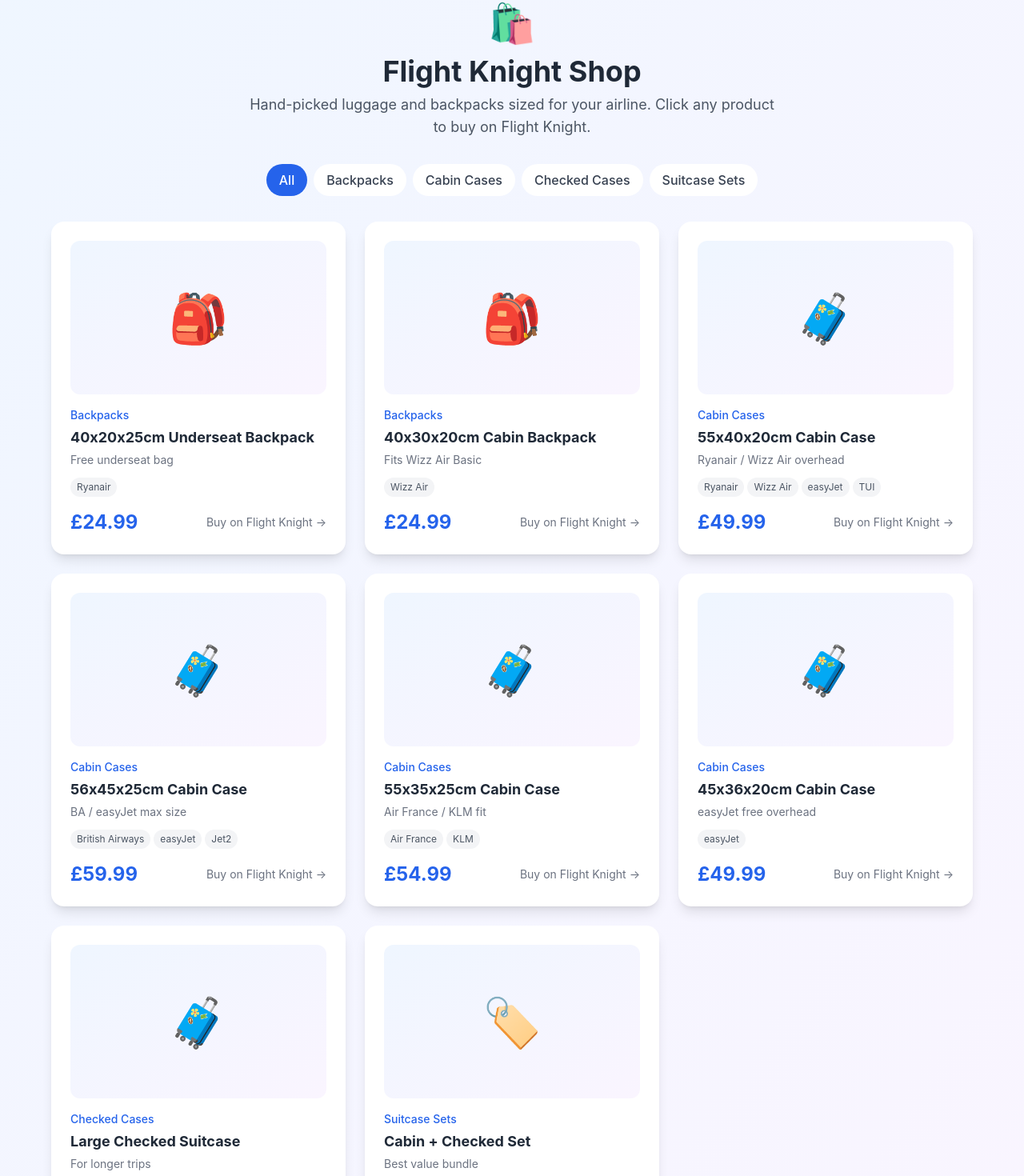
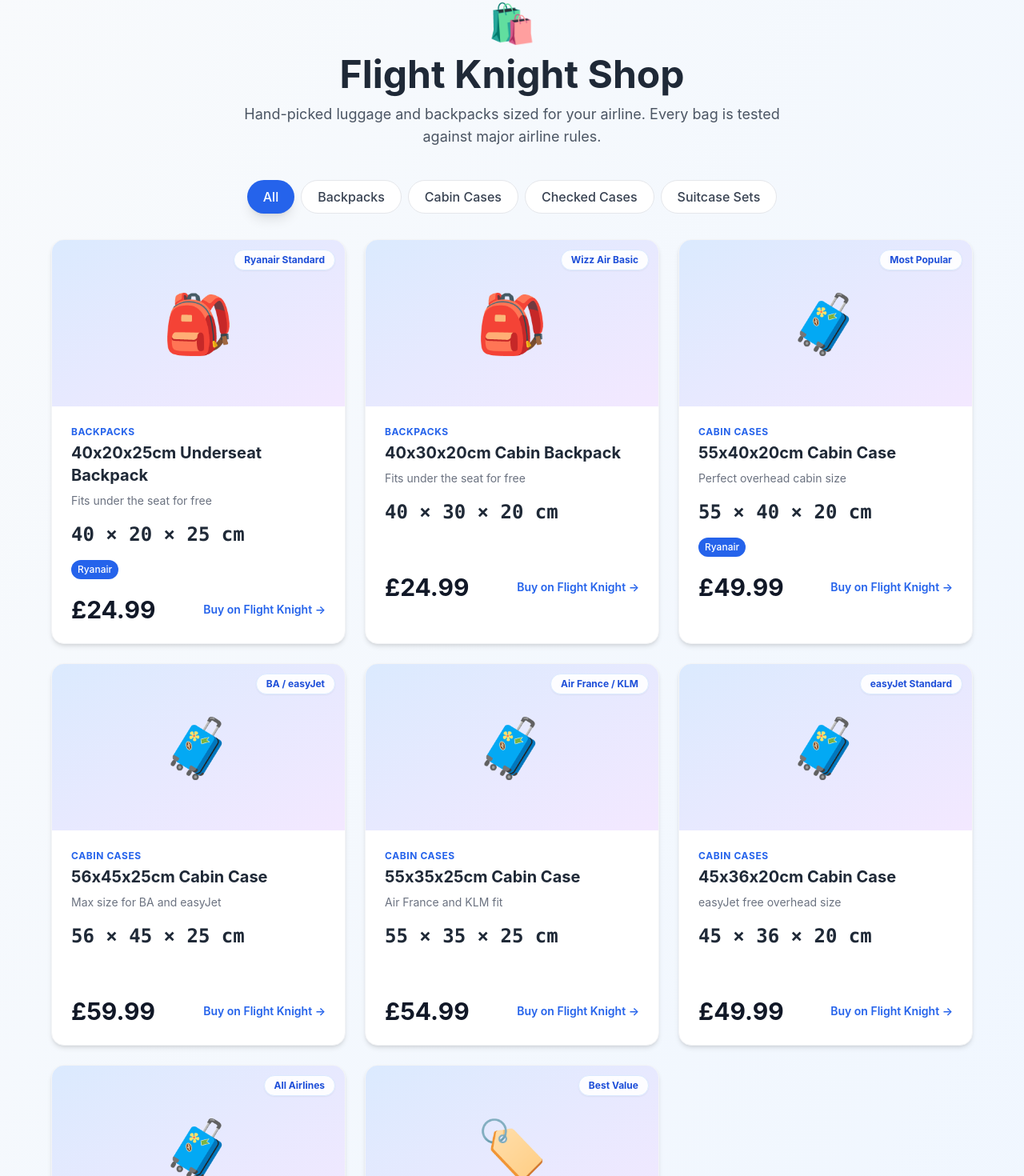
Before and after one commit to nilo1221/baggage-checker, a Next.js app: page /shop in a window 1280 px wide. Shown: the part 139-1609 px from the top of the page at 80% size. Built offline with nearby package versions, Linux system fonts and the light colour scheme.

Commit message:
Improve product cards in shop with badges, dimensions and airline chips

```diff
--- a/app/shop/page.js
+++ b/app/shop/page.js
@@ -1,37 +1,46 @@
 'use client'
 
-import { useState } from 'react'
+import { useState, useMemo } from 'react'
 import { useRouter } from 'next/navigation'
 import { getDeepLink } from '../../lib/affiliate'
 import { products, categories } from '../../lib/products'
+import { airlines } from '../../lib/airlines'
 
 export default function ShopPage() {
   const router = useRouter()
   const [selectedCategory, setSelectedCategory] = useState('All')
+
+  const airlineColor = useMemo(() => {
+    const map = {}
+    airlines.forEach((a) => {
+      map[a.name] = a.color
+    })
+    return map
+  }, [])
 
   const filteredProducts = selectedCategory === 'All'
     ? products
     : products.filter(p => p.category === selectedCategory)
 
   return (
-    <div className="min-h-screen bg-gradient-to-br from-blue-50 to-purple-50">
+    <div className="min-h-screen bg-gradient-to-br from-slate-50 to-blue-50">
       <div className="container mx-auto px-4 py-8">
         <div className="max-w-6xl mx-auto">
           <button
             onClick={() => router.push('/')}
-            className="mb-6 flex items-center space-x-2 text-blue-600 hover:text-blue-800 font-semibold"
+            className="mb-6 flex items-center space-x-2 text-blue-600 hover:text-blue-800 font-semibold transition-colors"
           >
             <span>←</span>
             <span>Back to Checker</span>
           </button>
 
-          <div className="text-center mb-8">
+          <div className="text-center mb-10">
             <span className="text-5xl mb-4 block">🛍️</span>
-            <h1 className="text-4xl font-bold text-gray-800 mb-2">
+            <h1 className="text-4xl md:text-5xl font-bold text-gray-800 mb-3">
               Flight Knight Shop
             </h1>
             <p className="text-lg text-gray-600 max-w-2xl mx-auto">
-              Hand-picked luggage and backpacks sized for your airline. Click any product to buy on Flight Knight.
+              Hand-picked luggage and backpacks sized for your airline. Every bag is tested against major airline rules.
             </p>
           </div>
 
@@ -40,10 +49,10 @@
               <button
                 key={category}
                 onClick={() => setSelectedCategory(category)}
-                className={`px-4 py-2 rounded-full font-medium transition-colors ${
+                className={`px-5 py-2 rounded-full font-medium transition-all ${
                   selectedCategory === category
-                    ? 'bg-blue-600 text-white'
-                    : 'bg-white text-gray-700 hover:bg-gray-100'
+                    ? 'bg-blue-600 text-white shadow-lg'
+                    : 'bg-white text-gray-700 hover:bg-gray-100 border border-gray-200'
                 }`}
               >
                 {category}
@@ -58,54 +67,72 @@
                 href={getDeepLink(product.path)}
                 target="_blank"
                 rel="sponsored noopener noreferrer"
-                className="bg-white rounded-2xl shadow-lg p-6 hover:shadow-xl transition-shadow group"
+                className="group bg-white rounded-2xl shadow-md hover:shadow-2xl transition-all duration-300 hover:-translate-y-2 overflow-hidden border border-gray-100"
               >
-                <div className="bg-gradient-to-br from-blue-50 to-purple-50 rounded-xl h-48 flex items-center justify-center mb-4 text-6xl group-hover:scale-105 transition-transform">
+                <div className="relative h-52 bg-gradient-to-br from-blue-100 to-purple-100 flex items-center justify-center">
+                  {product.badge && (
+                    <span className="absolute top-3 right-3 px-3 py-1 bg-white/90 backdrop-blur-sm text-blue-700 text-xs font-bold rounded-full shadow-sm border border-blue-100">
+                      {product.badge}
+                    </span>
+                  )}
+                  <span className="text-7xl group-hover:scale-110 transition-transform duration-300">
                     {product.emoji}
+                  </span>
                 </div>
-                <div className="text-sm text-blue-600 font-medium mb-1">
+
+                <div className="p-6">
+                  <div className="text-xs text-blue-600 font-bold uppercase tracking-wider mb-1">
                     {product.category}
                   </div>
-                <h3 className="text-lg font-bold text-gray-800 mb-1">
+                  <h3 className="text-xl font-bold text-gray-800 mb-2 group-hover:text-blue-600 transition-colors">
                     {product.name}
                   </h3>
-                <p className="text-sm text-gray-500 mb-3">
+                  <p className="text-sm text-gray-500 mb-4">
                     {product.tagline}
                   </p>
-                <div className="flex flex-wrap gap-1 mb-4">
+
+                  <div className="flex items-center gap-2 mb-4">
+                    <span className="text-2xl font-mono font-bold text-gray-800">
+                      {product.dimensions}
+                    </span>
+                  </div>
+
+                  <div className="flex flex-wrap gap-2 mb-5">
                     {product.airlines.map((airline) => (
                       <span
                         key={airline}
-                      className="text-xs px-2 py-1 bg-gray-100 text-gray-600 rounded-full"
+                        className={`text-xs px-2 py-1 rounded-full font-medium text-white ${airlineColor[airline] || 'bg-gray-500'}`}
                       >
                         {airline}
                       </span>
                     ))}
                   </div>
+
                   <div className="flex items-center justify-between">
-                  <span className="text-2xl font-bold text-blue-600">
+                    <span className="text-3xl font-bold text-gray-900">
                       {product.price}
                     </span>
-                  <span className="text-sm text-gray-500 group-hover:text-blue-600 transition-colors">
+                    <span className="text-sm font-semibold text-blue-600 group-hover:underline">
                       Buy on Flight Knight →
                     </span>
+                  </div>
                 </div>
               </a>
             ))}
           </div>
 
           <div className="mt-12 grid grid-cols-1 md:grid-cols-3 gap-4 text-center">
-            <div className="bg-white rounded-xl p-4 shadow-md">
+            <div className="bg-white rounded-xl p-5 shadow-md border border-gray-100">
               <span className="text-2xl mb-2 block">🚚</span>
               <h4 className="font-semibold text-gray-800">Free Same Day Dispatch</h4>
               <p className="text-sm text-gray-500">On orders placed before 3pm</p>
             </div>
-            <div className="bg-white rounded-xl p-4 shadow-md">
+            <div className="bg-white rounded-xl p-5 shadow-md border border-gray-100">
               <span className="text-2xl mb-2 block">💰</span>
               <h4 className="font-semibold text-gray-800">Stock Up & Save</h4>
               <p className="text-sm text-gray-500">10% off 2+ items, 15% off 3+</p>
             </div>
-            <div className="bg-white rounded-xl p-4 shadow-md">
+            <div className="bg-white rounded-xl p-5 shadow-md border border-gray-100">
               <span className="text-2xl mb-2 block">💳</span>
               <h4 className="font-semibold text-gray-800">Buy Now, Pay Later</h4>
               <p className="text-sm text-gray-500">Klarna available at checkout</p>
--- a/lib/products.js
+++ b/lib/products.js
@@ -2,82 +2,98 @@
   {
     id: 'fk-40x20x25-backpack',
     name: '40x20x25cm Underseat Backpack',
-    tagline: 'Free underseat bag',
+    tagline: 'Fits under the seat for free',
     price: '£24.99',
     emoji: '🎒',
     category: 'Backpacks',
     airlines: ['Ryanair'],
-    path: '/collections/backpacks'
+    path: '/collections/backpacks',
+    dimensions: '40 × 20 × 25 cm',
+    badge: 'Ryanair Standard'
   },
   {
     id: 'fk-40x30x20-backpack',
     name: '40x30x20cm Cabin Backpack',
-    tagline: 'Fits Wizz Air Basic',
+    tagline: 'Fits under the seat for free',
     price: '£24.99',
     emoji: '🎒',
     category: 'Backpacks',
     airlines: ['Wizz Air'],
-    path: '/collections/backpacks'
+    path: '/collections/backpacks',
+    dimensions: '40 × 30 × 20 cm',
+    badge: 'Wizz Air Basic'
   },
   {
     id: 'fk-55x40x20-cabin',
     name: '55x40x20cm Cabin Case',
-    tagline: 'Ryanair / Wizz Air overhead',
+    tagline: 'Perfect overhead cabin size',
     price: '£49.99',
     emoji: '🧳',
     category: 'Cabin Cases',
-    airlines: ['Ryanair', 'Wizz Air', 'easyJet', 'TUI'],
-    path: '/collections/cabin-cases'
+    airlines: ['Ryanair', 'Wizz Air', 'easyJet'],
+    path: '/collections/cabin-cases',
+    dimensions: '55 × 40 × 20 cm',
+    badge: 'Most Popular'
   },
   {
     id: 'fk-56x45x25-cabin',
     name: '56x45x25cm Cabin Case',
-    tagline: 'BA / easyJet max size',
+    tagline: 'Max size for BA and easyJet',
     price: '£59.99',
     emoji: '🧳',
     category: 'Cabin Cases',
-    airlines: ['British Airways', 'easyJet', 'Jet2'],
-    path: '/collections/cabin-cases'
+    airlines: ['British Airways', 'easyJet'],
+    path: '/collections/cabin-cases',
+    dimensions: '56 × 45 × 25 cm',
+    badge: 'BA / easyJet'
   },
   {
     id: 'fk-55x35x25-cabin',
     name: '55x35x25cm Cabin Case',
-    tagline: 'Air France / KLM fit',
+    tagline: 'Air France and KLM fit',
     price: '£54.99',
     emoji: '🧳',
     category: 'Cabin Cases',
     airlines: ['Air France', 'KLM'],
-    path: '/collections/cabin-cases'
+    path: '/collections/cabin-cases',
+    dimensions: '55 × 35 × 25 cm',
+    badge: 'Air France / KLM'
   },
   {
     id: 'fk-45x36x20-cabin',
     name: '45x36x20cm Cabin Case',
-    tagline: 'easyJet free overhead',
+    tagline: 'easyJet free overhead size',
     price: '£49.99',
     emoji: '🧳',
     category: 'Cabin Cases',
     airlines: ['easyJet'],
-    path: '/collections/cabin-cases'
+    path: '/collections/cabin-cases',
+    dimensions: '45 × 36 × 20 cm',
+    badge: 'easyJet Standard'
   },
   {
     id: 'fk-checked-large',
     name: 'Large Checked Suitcase',
-    tagline: 'For longer trips',
+    tagline: 'For longer trips and hold luggage',
     price: '£69.99',
     emoji: '🧳',
     category: 'Checked Cases',
     airlines: ['All airlines'],
-    path: '/collections/checked-cases'
+    path: '/collections/checked-cases',
+    dimensions: '79 × 58 × 31 cm',
+    badge: 'All Airlines'
   },
   {
     id: 'fk-suitcase-set',
     name: 'Cabin + Checked Set',
-    tagline: 'Best value bundle',
+    tagline: 'Best value bundle for families',
     price: '£129.99',
     emoji: '🏷️',
     category: 'Suitcase Sets',
     airlines: ['All airlines'],
-    path: '/collections/suitcase-sets'
+    path: '/collections/suitcase-sets',
+    dimensions: '3 pieces',
+    badge: 'Best Value'
   }
 ]
 
```
Lines whose indentation alone changed are shown as unchanged.
